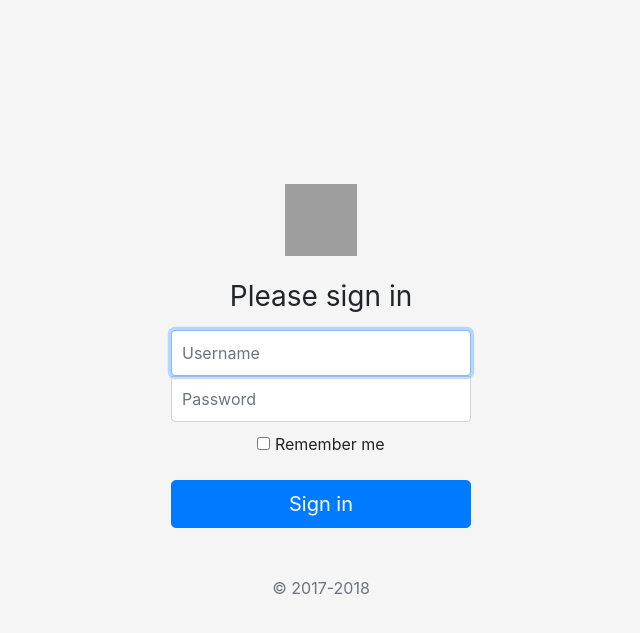
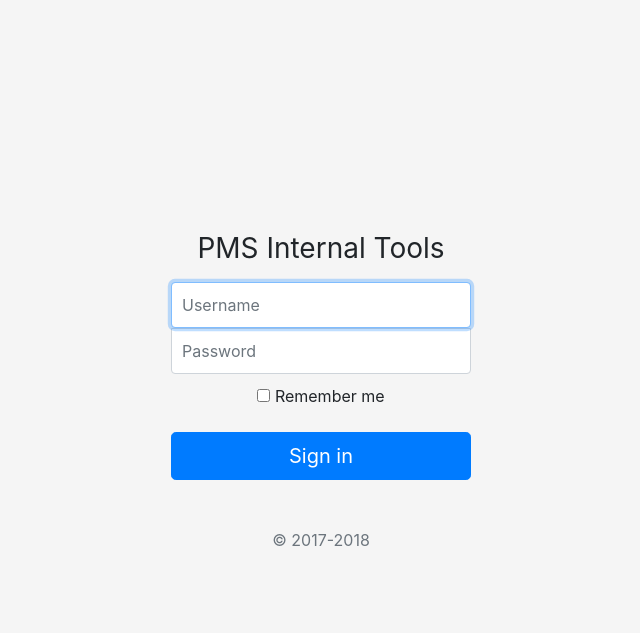
Before and after one commit to boconlonton/multi-language-tools, a Django app: page / in a window 1280 px wide. Shown: the top 633 px of the page, without its empty margins (319-959 px from the left). Run offline with Django 3.2, Linux system fonts and the light colour scheme; grey boxes are pictures that could not be loaded.

Commit message:
Edit login page

```diff
--- a/accounts/templates/accounts/login.html
+++ b/accounts/templates/accounts/login.html
@@ -71,8 +71,8 @@ body {
   <body class="text-center">
     <form class="form-signin" method="POST" action = "{% url 'login' %}">
       {% csrf_token %}
-      <img class="mb-4" src="https://getbootstrap.com/docs/4.0/assets/brand/bootstrap-solid.svg" alt="" width="72" height="72">
-      <h1 class="h3 mb-3 font-weight-normal">Please sign in</h1>
+<!--      <img class="mb-4" src="https://getbootstrap.com/docs/4.0/assets/brand/bootstrap-solid.svg" alt="" width="72" height="72">-->
+      <h1 class="h3 mb-3 font-weight-normal">PMS Internal Tools</h1>
       <label for="inputUsername" class="sr-only">Username</label>
       <input type="text" name="username" id="inputUsername" class="form-control" placeholder="Username" required autofocus>
       <label for="inputPassword" class="sr-only">Password</label>
```
